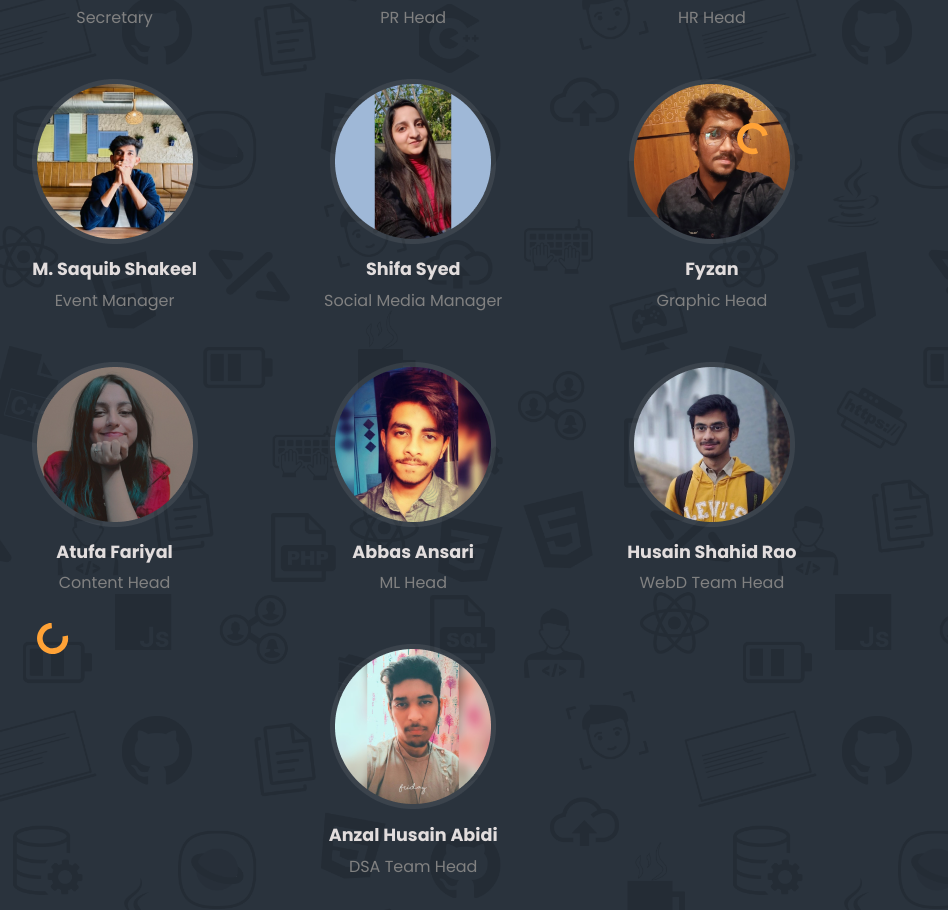
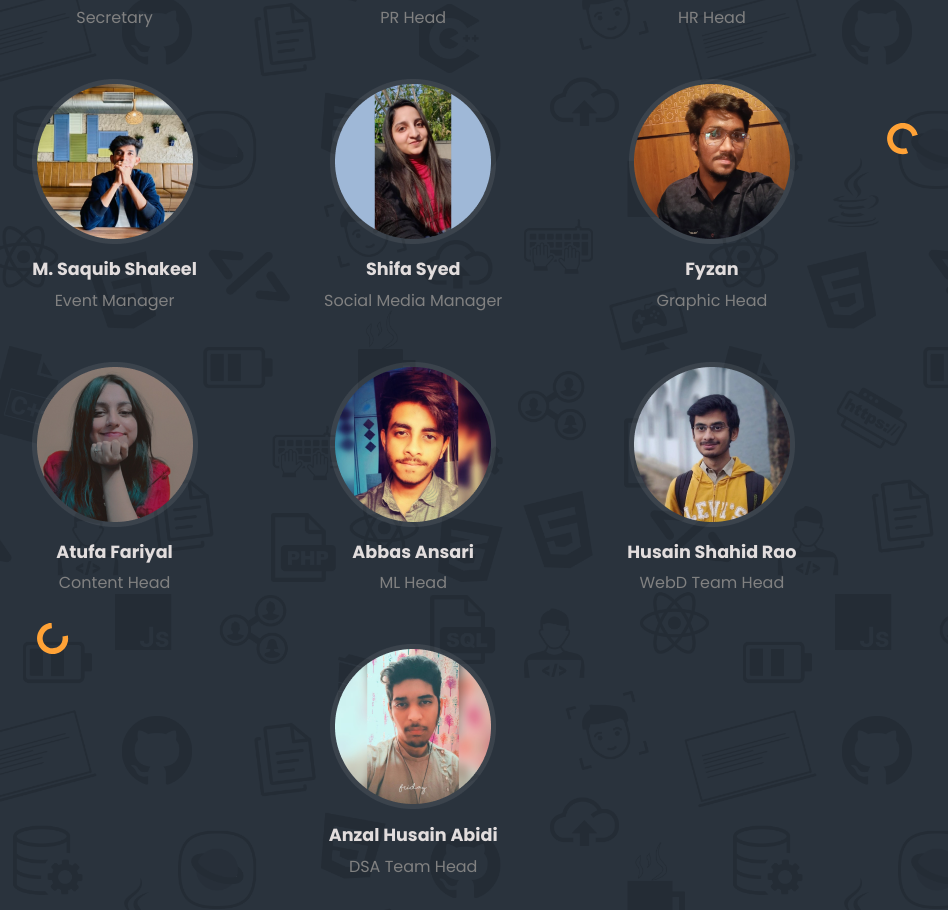
Before and after one commit to IEEE-CS-JMI-Student-Chapter/react-website, a React (Create React App) app: page / in a window 1280 px wide. Shown: the part 2344-3254 px from the top of the page, without its empty margins (214-1162 px from the left). Built offline with nearby package versions, Linux system fonts and the light colour scheme; no server answers; what react-simple-snackbar would draw is missing.

Commit message:
Removed 'C' from Fyzan's face

```diff
--- a/src/components/OurTeam/OurTeam.js
+++ b/src/components/OurTeam/OurTeam.js
@@ -52,7 +52,7 @@ function OurTeam() {
 
       <Svg src={semicircle} marginTop={-1800} marginLeft={500} rotate={30} scale={0.6}/>
       <Svg src={semicircle} marginTop={-800}  marginLeft={-300} rotate={30} scale={0.6} zIndex={-10} />
-      <Svg src={semicircle} marginTop={-800}  marginLeft={300} rotate={160} scale={0.6}  />
+      <Svg src={semicircle} marginTop={-800}  marginLeft={450} rotate={160} scale={0.6}  />
       <Svg src={semicircle} marginTop={-300} marginLeft={-400} rotate={80} scale={0.6}/>
       <Svg src={whitecover} rotate={10} scale={0.6} marginLeft={-600} marginTop={200}/>
 
```
